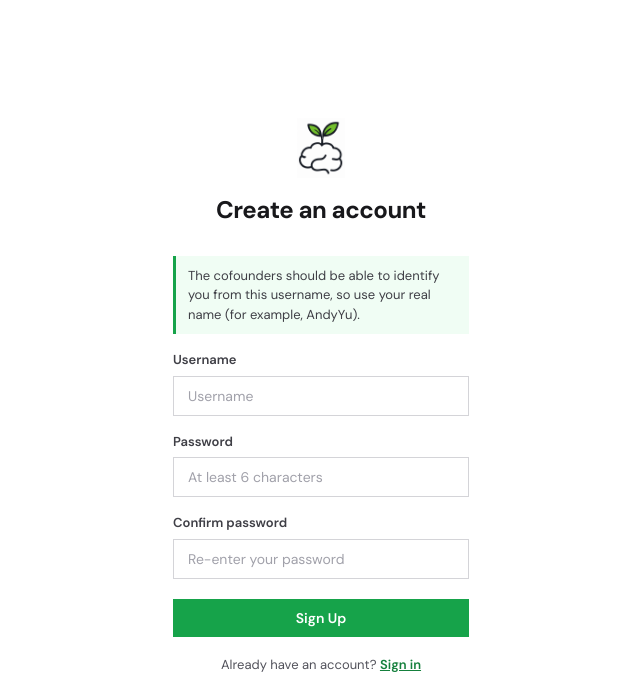
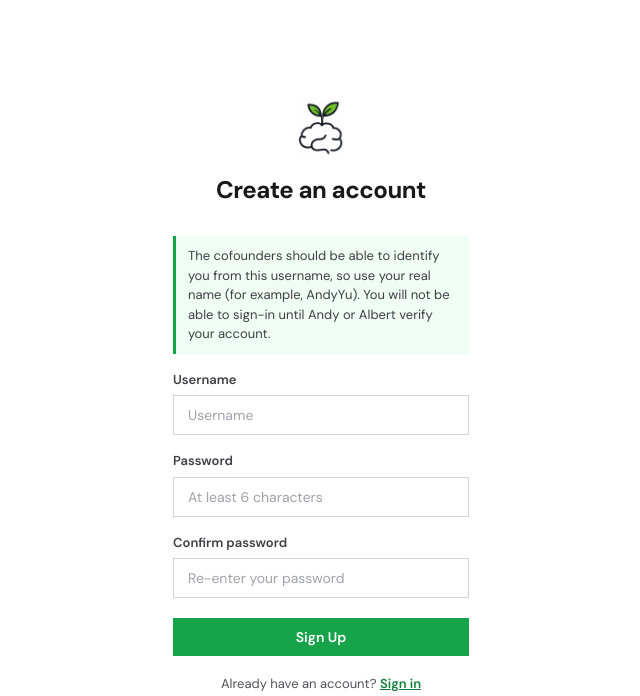
Before and after one commit to CoderinoAndy/BrainSproutsTutoring, a FastAPI app: page /signup in a window 1280 px wide. Shown: the top 696 px of the page, without its empty margins (319-959 px from the left). Run offline with FastAPI, Linux system fonts and the light colour scheme; parts of the project's set-up code (start-up, migrations or seed data) failed here and were passed over; some libraries are stand-ins or nearby versions.

Commit message:
fixed signup desc.

```diff
--- a/templates/signup.html
+++ b/templates/signup.html
@@ -21,7 +21,7 @@
             </header>
 
             <form id="signupForm" novalidate>
-                <p class="signup-notice" id="usernameNotice">The cofounders should be able to identify you from this username, so use your real name (for example, AndyYu).</p>
+                <p class="signup-notice" id="usernameNotice">The cofounders should be able to identify you from this username, so use your real name (for example, AndyYu). You will not be able to sign-in until Andy or Albert verify your account.</p>
                 <div class="form-group">
                     <label for="username">Username</label>
                     <input type="text" id="username" name="username" required minlength="3" maxlength="40" autocomplete="username" autocapitalize="none" spellcheck="false" placeholder="Username" aria-describedby="usernameNotice errorMsg">
```
